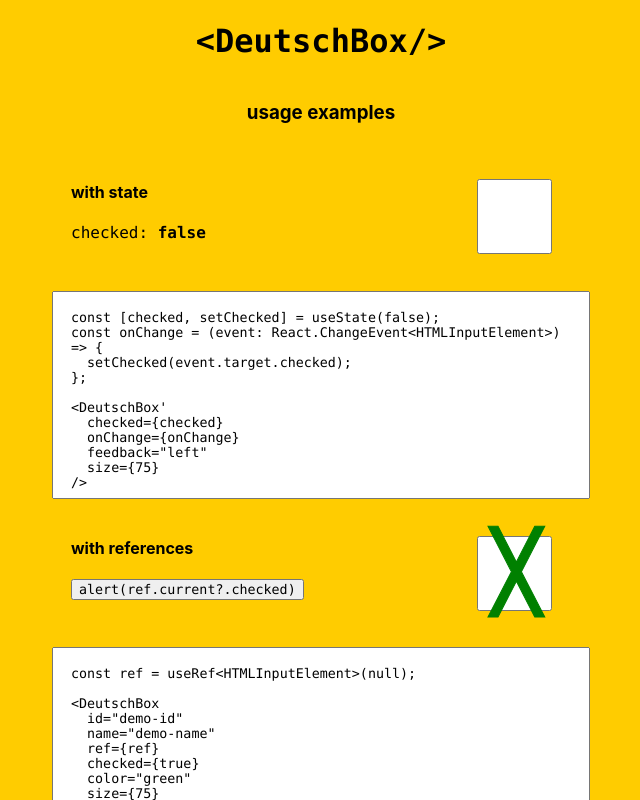
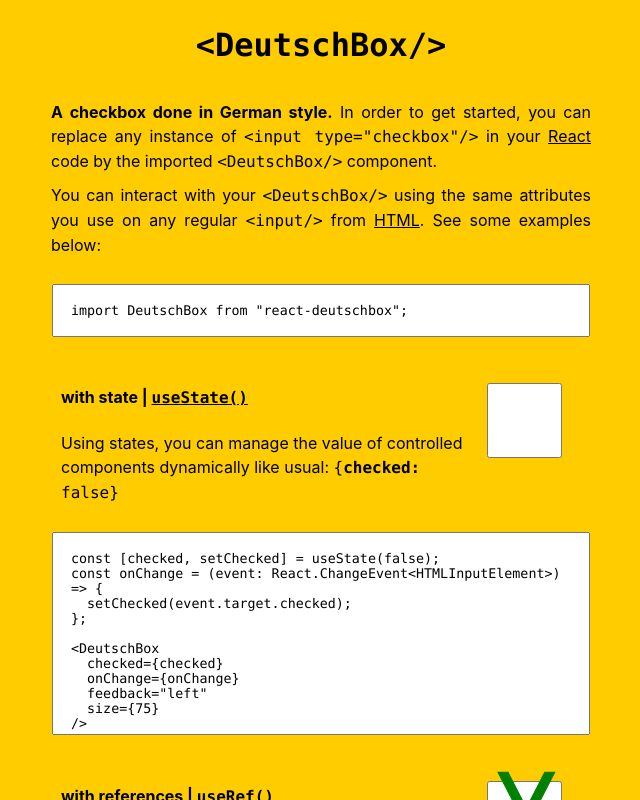
Before and after one commit to fer-nando-machado/react-deutschbox, a React (Vite) app: page / in a window 1280 px wide. Shown: the top 800 px of the page, without its empty margins (319-959 px from the left). Built offline with nearby package versions, Linux system fonts and the light colour scheme.

Commit message:
adds text for usage demos

```diff
--- a/src/App.scss
+++ b/src/App.scss
@@ -5,20 +5,29 @@
   flex-direction: column;
   align-items: center;
   justify-content: center;
-  text-align: center;
   color: #000000;
+  gap: 9px;
+  line-height: 1.5;
+
+  a {
+    color: initial;
+  }
+
+  .header {
+    width: 80vw;
+    max-width: 540px;
+    text-align: justify;
+  }
 
   .example {
     display: flex;
     width: 80vw;
-    max-width: 500px;
-    margin: 18px;
+    max-width: 520px;
 
     .description {
       display: flex;
       flex-direction: column;
       align-items: baseline;
-      text-align: left;
       width: 100%;
     }
   }
@@ -27,7 +36,7 @@
     width: 80vw;
     max-width: 500px;
     padding: 18px;
-    height: 170px;
+    margin: 18px 0;
     resize: none;
     font-family: source-code-pro, Menlo, Monaco, Consolas, "Courier New",
       monospace;
--- a/src/App.tsx
+++ b/src/App.tsx
@@ -19,14 +19,46 @@
         <code>{"<DeutschBox/>"}</code>
       </h1>
 
-      <h3>usage examples</h3>
+      <span className="header">
+        <b>A checkbox done in German style.</b> In order to get started, you can
+        replace any instance of <code>{`<input type="checkbox"/>`}</code> in
+        your <a href="https://react.dev/">React</a> code by the imported{" "}
+        <code>{`<DeutschBox/>`}</code> component.
+      </span>
+
+      <span className="header">
+        You can interact with your <code>{`<DeutschBox/>`}</code> using the same
+        attributes you use on any regular <code>{`<input/>`}</code> from{" "}
+        <a href="https://developer.mozilla.org/en-US/docs/Web/HTML/Element/input/checkbox">
+          HTML
+        </a>
+        . See some examples below:
+      </span>
+
+      <textarea
+        readOnly
+        rows={1}
+        value={`import DeutschBox from "react-deutschbox";`}
+        spellCheck={false}
+      />
 
       <div className="example">
         <div className="description">
-          <h4>with state</h4>
-          <code>
-            checked: <b>{checked.toString()}</b>
-          </code>
+          <h4>
+            with state{" | "}
+            <a href="https://react.dev/learn/typescript#typing-usestate">
+              <code>useState()</code>
+            </a>
+          </h4>
+          <span>
+            Using states, you can manage the value of controlled components
+            dynamically like usual:{" "}
+            <code>
+              {"{"}
+              <b>checked:</b> {checked.toString()}
+              {"}"}
+            </code>
+          </span>
         </div>
         <DeutschBox
           checked={checked}
@@ -38,12 +70,13 @@
       </div>
       <textarea
         readOnly
+        rows={11}
         value={`const [checked, setChecked] = useState(false);
 const onChange = (event: React.ChangeEvent<HTMLInputElement>) => {
   setChecked(event.target.checked);
 };
 
-<DeutschBox'
+<DeutschBox
   checked={checked}
   onChange={onChange}
   feedback="left"
@@ -51,13 +84,24 @@
 />`}
         spellCheck={false}
       />
-
       <div className="example">
         <div className="description">
-          <h4>with references</h4>
-          <button onClick={() => alert(ref.current?.checked)}>
-            <code>alert(ref.current?.checked)</code>
-          </button>
+          <h4>
+            with references{" | "}
+            <a href="https://react.dev/learn/referencing-values-with-refs">
+              <code>useRef()</code>
+            </a>
+          </h4>
+          <span>
+            On uncontroled components, you can access the current value of{" "}
+            <code>
+              <b>checked</b>
+            </code>{" "}
+            directly:{" "}
+            <button onClick={() => alert(ref.current?.checked)}>
+              <code>alert(ref.current?.checked);</code>
+            </button>
+          </span>
         </div>
         <DeutschBox
           id="demo-id"
@@ -71,6 +115,7 @@
       </div>
       <textarea
         readOnly
+        rows={11}
         value={`const ref = useRef<HTMLInputElement>(null);
 
 <DeutschBox
@@ -84,7 +129,6 @@
 />`}
         spellCheck={false}
       />
-
       <div className="external">
         <a href="https://github.com/fer-nando-machado/react-deutschbox">
           <img src={GitHubLogo} alt="react-deutschbox @ GitHub" height="25" />
```
Also changed, not shown: 1 other file (tests, documents, lock files or other folders).
